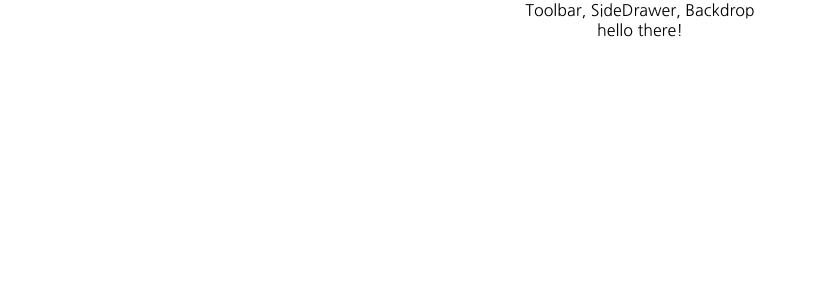
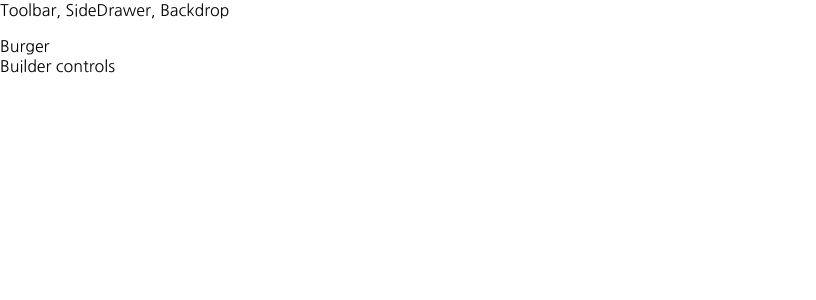
Before and after one commit to azharshahstl/BurgerMan, a React (Create React App) app: page / in a window 1280 px wide. Shown: the top 300 px of the page, without its empty margins (0-816 px from the left). Built offline with nearby package versions, Linux system fonts and the light colour scheme; the HTML template or start-up script is replaced by a standard one.

Commit message:
Adding modules for css

```diff
--- a/src/App.js
+++ b/src/App.js
@@ -1,14 +1,16 @@
-import classes from  './App.module.css';
+// import classes from  './App.module.css';
 import React, { Component } from 'react';
 import Layout from './components/Layout/Layout'
+import Burgerbuilder from './containers/BurgerBuilder/BurgerBuilder'
+
 
 
 class App extends Component {
   render() {
   return (
-    <div className={classes.App}>
+    <div>
       <Layout>
-        <p>hello there!</p>
+        <Burgerbuilder/>
       </Layout>
     </div>
   )};
--- a/src/App.module.css
+++ b/src/App.module.css
@@ -5,3 +5,7 @@
   margin: 0px;
   padding: 0px
 }
+
+.Content {
+  margin-top: 1rem;
+}
--- a/src/components/Layout/Layout.js
+++ b/src/components/Layout/Layout.js
@@ -1,13 +1,13 @@
 import React, { Fragment } from 'react'
 // import Aux from '../../hoc/Aux' if I want to use <Aux></Aux>
 // <Aux></Aux> is same as <></> if you import the named component { Fragment } from 'react' as well.
-
+import classes from '../../App.module.css';
 
 const layout = ( props ) => (
     //<Aux>
     <>
         <div>Toolbar, SideDrawer, Backdrop</div>
-        <main>
+        <main className={classes.Content}>
             {props.children}
         </main>
     </>
--- a/src/containers/BurgerBuilder/BurgerBuilder.js
+++ b/src/containers/BurgerBuilder/BurgerBuilder.js
@@ -7,11 +7,13 @@ class BurgerBuilder extends Component {
         return (
             <Aux>
                 <div>
-                    BurgerBuilder
+                    Burger
+                </div>
+                <div>
                     Builder controls
                 </div>
             </Aux>
         )};
 };
 
-export default BurerBuilder
+export default BurgerBuilder
--- a/src/index.css
+++ b/src/index.css
@@ -1,13 +1,6 @@
 body {
-  margin: 0;
-  font-family: "Nanum Gothic", -apple-system, BlinkMacSystemFont, 'Segoe UI', 'Roboto', 'Oxygen',
-    'Ubuntu', 'Cantarell', 'Fira Sans', 'Droid Sans', 'Helvetica Neue',
-    sans-serif;
-  -webkit-font-smoothing: antialiased;
-  -moz-osx-font-smoothing: grayscale;
+  margin: 0px;
+  padding: 0px;
+  font-family: 'Nanum Gothic', sans-serif;
+
 }
-
-code {
-  font-family: source-code-pro, Menlo, Monaco, Consolas, 'Courier New',
-    monospace;
-}
```
Also changed, not shown: 1 other file (tests, documents, lock files or other folders).
